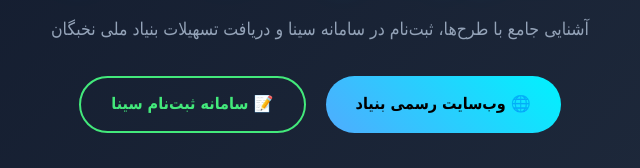
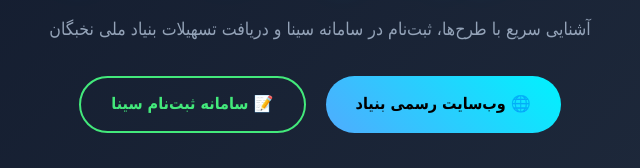
Before and after one commit to kingnight10/start10, a plain HTML site: page index.html in a window 1280 px wide. Shown: the part 348-516 px from the top of the page, 320-960 px from the left. Drawn offline with Linux system fonts and the light colour scheme; a small style sheet from the web is missing.

Commit message:
Update index.html

```diff
--- a/index.html
+++ b/index.html
@@ -205,7 +205,7 @@
              style="width:200px; display:block; margin:0 auto 50px auto;">
         <h1>بنیاد نخبگان استان مرکزی</h1>
         <h1>مسیر رشد و تعالی نخبگان</h1>
-        <p>آشنایی جامع با طرح‌ها، ثبت‌نام در سامانه سینا و دریافت تسهیلات بنیاد ملی نخبگان</p>
+        <p>آشنایی سریع با طرح‌ها، ثبت‌نام در سامانه سینا و دریافت تسهیلات بنیاد ملی نخبگان</p>
 
         <div class="action-buttons">
             <a href="https://bmn.ir/" target="_blank" class="btn btn-main">🌐 وب‌سایت رسمی بنیاد</a>
```
